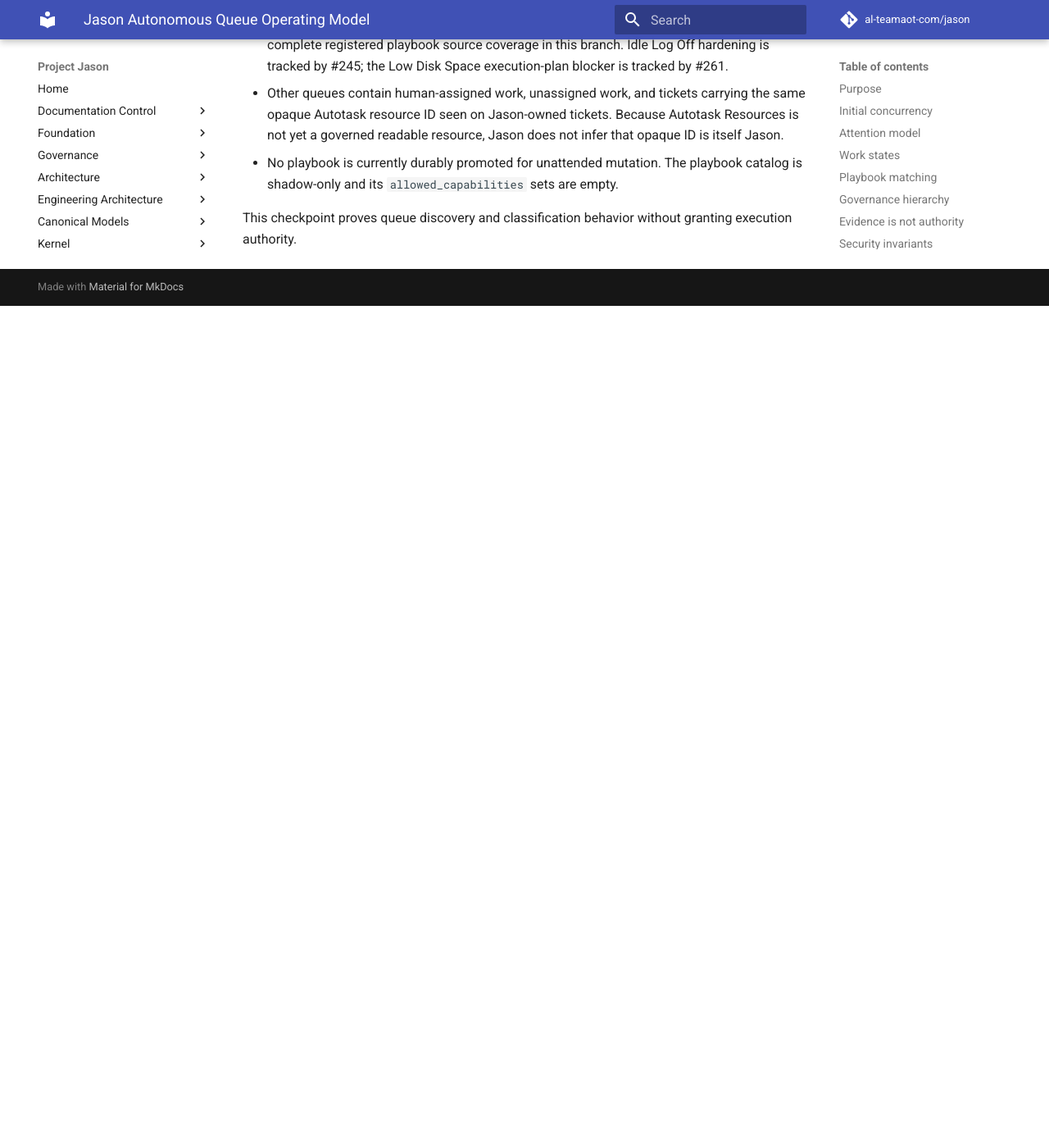
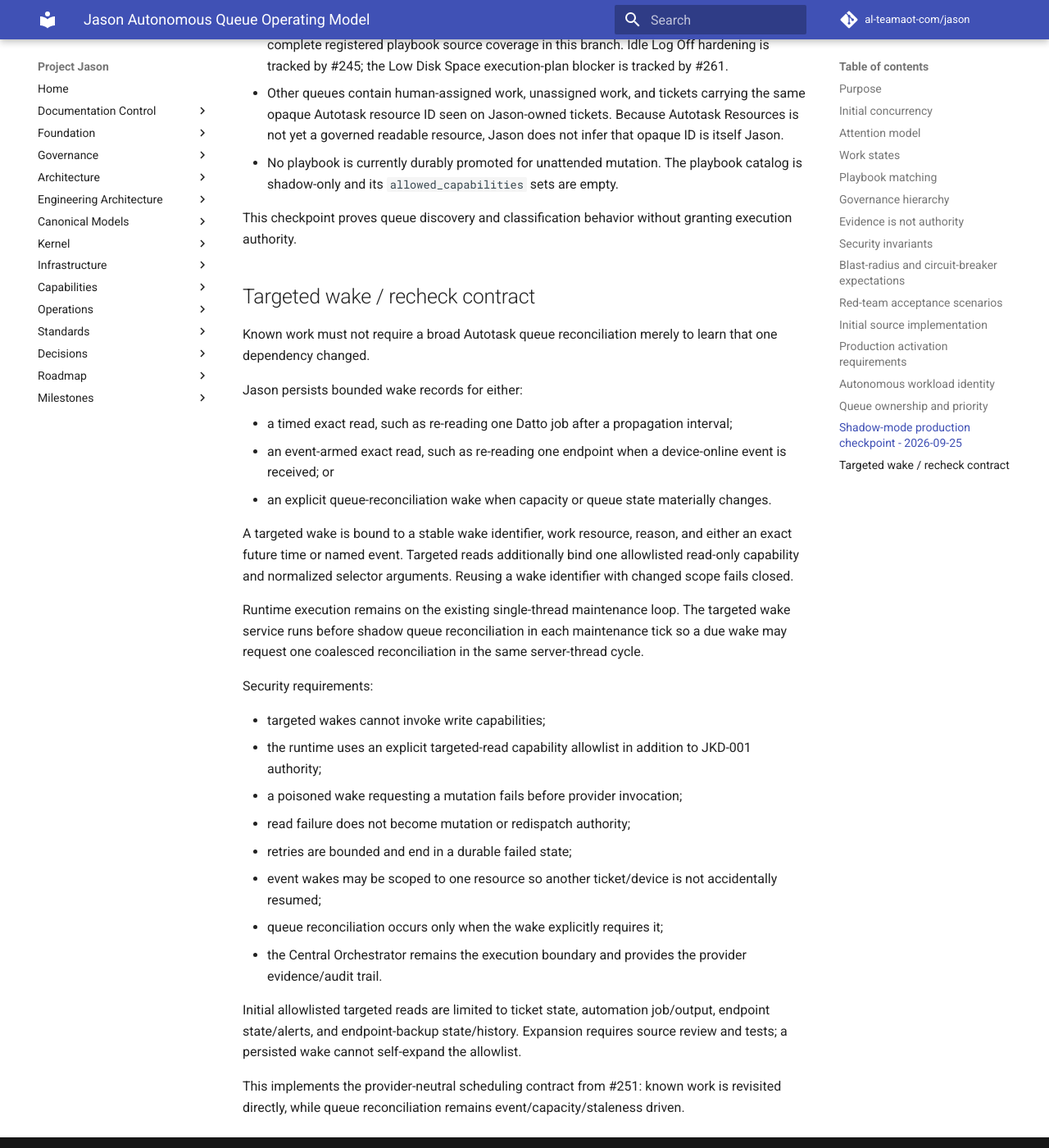
Before and after one commit to al-teamaot-com/jason, an MkDocs documentation site: the page built from docs/architecture/JASON_AUTONOMOUS_QUEUE_OPERATING_MODEL.md, in a window 1280 px wide and 1400 px high, scrolled down 6748 px. Shown: the whole window at 82% size. Built offline with MkDocs 1.6.1 and Material for MkDocs 9.7.7, drawn with Linux system fonts in a browser that asks for light colours; comment, search, counter and statistics services are not loaded; before the commit the page ends 7121 px from its top, so only the background shows below that.

Commit message:
Document targeted autonomy wake contract

```diff
--- a/docs/architecture/JASON_AUTONOMOUS_QUEUE_OPERATING_MODEL.md
+++ b/docs/architecture/JASON_AUTONOMOUS_QUEUE_OPERATING_MODEL.md
@@ -197,3 +197,33 @@
 - No playbook is currently durably promoted for unattended mutation. The playbook catalog is shadow-only and its `allowed_capabilities` sets are empty.
 
 This checkpoint proves queue discovery and classification behavior without granting execution authority.
+
+
+## Targeted wake / recheck contract
+
+Known work must not require a broad Autotask queue reconciliation merely to learn that one dependency changed.
+
+Jason persists bounded wake records for either:
+
+- a timed exact read, such as re-reading one Datto job after a propagation interval;
+- an event-armed exact read, such as re-reading one endpoint when a device-online event is received; or
+- an explicit queue-reconciliation wake when capacity or queue state materially changes.
+
+A targeted wake is bound to a stable wake identifier, work resource, reason, and either an exact future time or named event. Targeted reads additionally bind one allowlisted read-only capability and normalized selector arguments. Reusing a wake identifier with changed scope fails closed.
+
+Runtime execution remains on the existing single-thread maintenance loop. The targeted wake service runs before shadow queue reconciliation in each maintenance tick so a due wake may request one coalesced reconciliation in the same server-thread cycle.
+
+Security requirements:
+
+- targeted wakes cannot invoke write capabilities;
+- the runtime uses an explicit targeted-read capability allowlist in addition to JKD-001 authority;
+- a poisoned wake requesting a mutation fails before provider invocation;
+- read failure does not become mutation or redispatch authority;
+- retries are bounded and end in a durable failed state;
+- event wakes may be scoped to one resource so another ticket/device is not accidentally resumed;
+- queue reconciliation occurs only when the wake explicitly requires it;
+- the Central Orchestrator remains the execution boundary and provides the provider evidence/audit trail.
+
+Initial allowlisted targeted reads are limited to ticket state, automation job/output, endpoint state/alerts, and endpoint-backup state/history. Expansion requires source review and tests; a persisted wake cannot self-expand the allowlist.
+
+This implements the provider-neutral scheduling contract from #251: known work is revisited directly, while queue reconciliation remains event/capacity/staleness driven.
```
